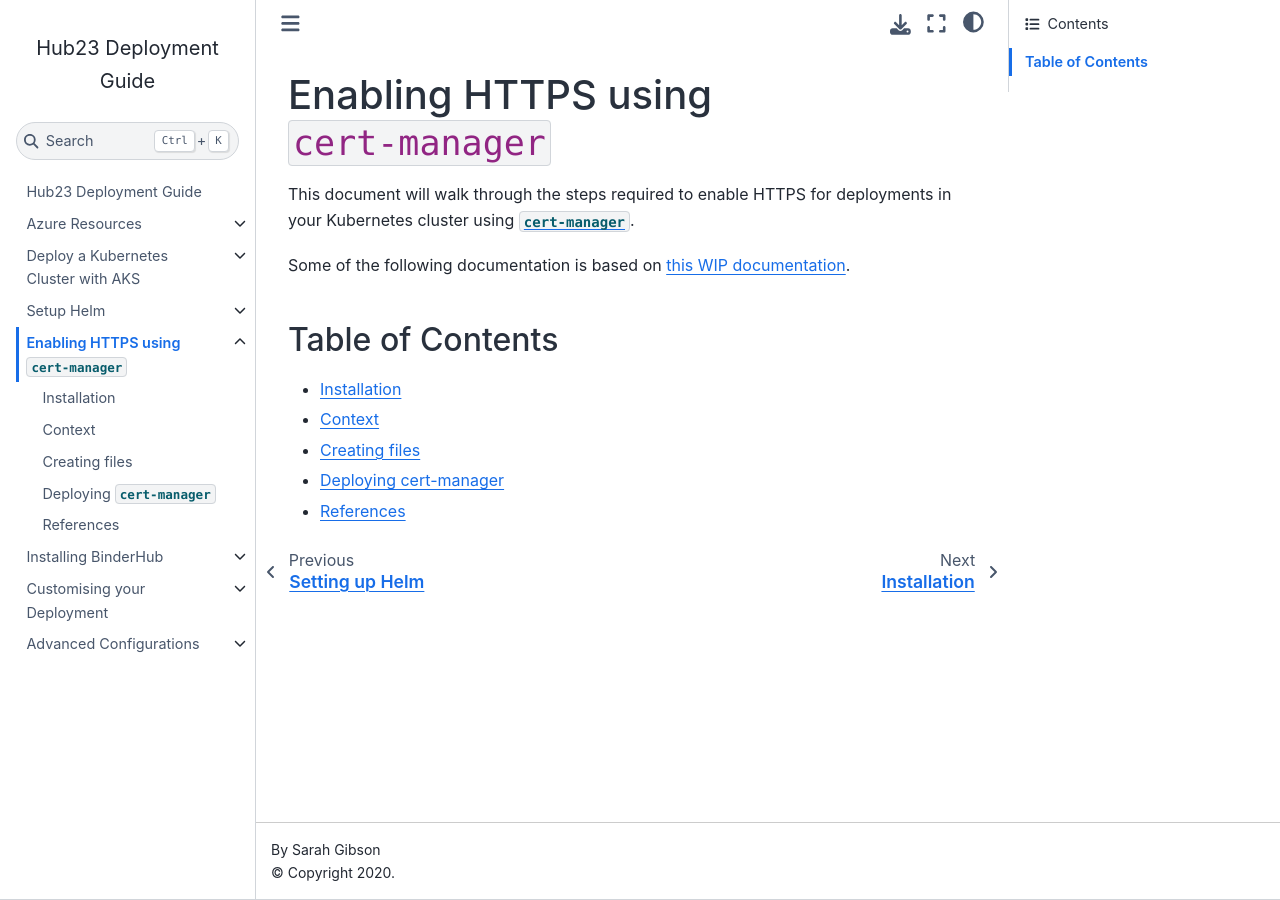
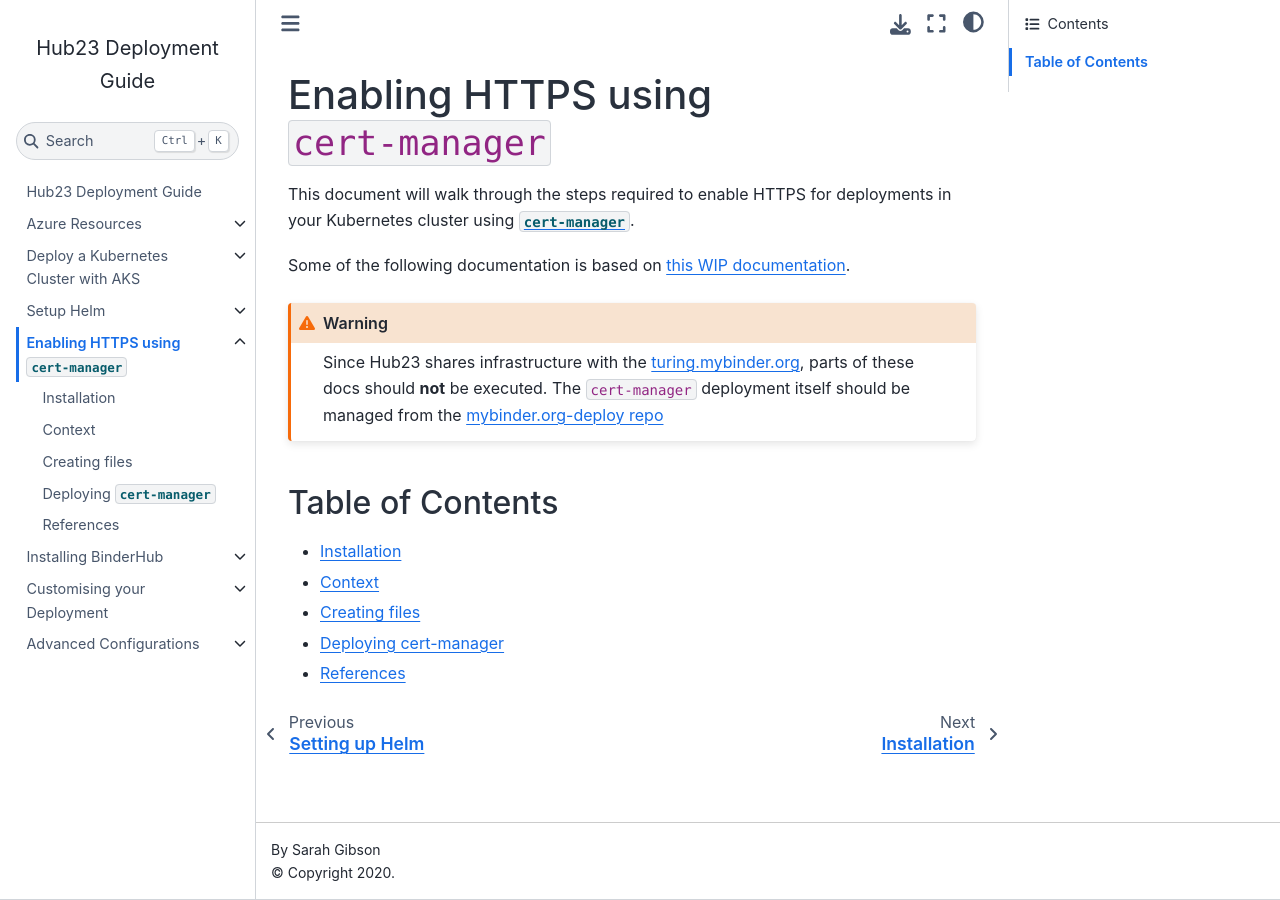
Before and after one commit to alan-turing-institute/hub23-deploy, a Jupyter Book: the page built from docs/cert-manager/index.md, in a window 1280 px wide. Built offline with Jupyter Book 1.0.4 settings and Sphinx 7.4.7 and the Sphinx Book theme 1.1.4, drawn with Linux system fonts in a browser that asks for light colours.

Commit message:
Update cert-manager docs

````diff
--- a/docs/cert-manager/index.md
+++ b/docs/cert-manager/index.md
@@ -4,6 +4,11 @@
 This document will walk through the steps required to enable HTTPS for deployments in your Kubernetes cluster using [`cert-manager`](https://docs.cert-manager.io/en/latest/).
 
 Some of the following documentation is based on [this WIP documentation](https://discourse.jupyter.org/t/wip-documentation-about-cert-manager/2068).
+
+```{warning}
+Since Hub23 shares infrastructure with the turing.mybinder.org, parts of these docs should **not** be executed.
+The `cert-manager` deployment itself should be managed from the [mybinder.org-deploy repo](https://github.com/jupyterhub/mybinder.org-deploy)
+```
 
 ## Table of Contents
 
````
